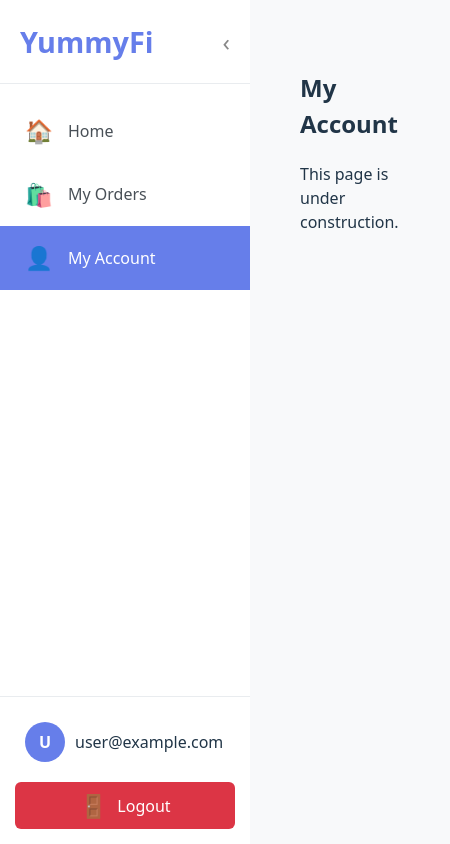
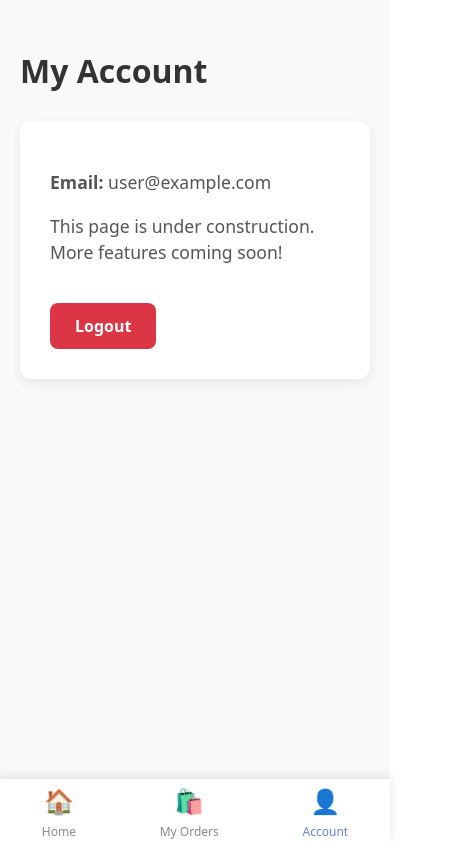
Before and after one commit to Developerr86/YummyFi, a React (Vite) app: page /account in a window 390 px wide. Shown: the whole page, 450 px wide, since content can reach past the window. Built offline with nearby package versions, Linux system fonts and the light colour scheme; no server answers; the database is empty; sample sign-in values are in the browser's storage.

Commit message:
UI Fixes, Mobile responsive and multiple orders live

```diff
--- a/src/App.jsx
+++ b/src/App.jsx
@@ -1,56 +1,41 @@
-import React from "react";
 import { BrowserRouter as Router, Routes, Route, Navigate } from "react-router-dom";
 import { AuthProvider, useAuth } from "./context/AuthContext";
 
 import UserLayout from "./components/UserLayout";
 import MyOrders from "./components/MyOrders";
+import MyAccount from "./components/MyAccount"; // Import the new component
 import Auth from "./components/Auth";
 import Home from "./components/Home";
 import AdminPanel from "./components/AdminPanel";
 import ProtectedRoute from "./components/ProtectedRoute";
 import "./App.css";
 
-// Placeholder for the My Account page
-const MyAccount = () => <div style={{padding: '20px'}}><h2>My Account</h2><p>This page is under construction.</p></div>;
-
 function AppRoutes() {
   const { user } = useAuth();
 
-  // REMOVED the faulty redirect block that was here to prevent the infinite loop.
-
   return (
     <Routes>
-      {/* Auth route remains the same */}
       <Route path="/auth" element={!user ? <Auth /> : <Navigate to="/" replace />} />
-
-      {/* Admin Route is now fully independent */}
       <Route
         path="/admin"
         element={
           <ProtectedRoute>
-            {/* This logic correctly ensures only admins see the panel */}
             {user?.role === 'admin' ? <AdminPanel /> : <Navigate to="/" replace />}
           </ProtectedRoute>
         }
       />
-
-      {/* User Routes are wrapped in the UserLayout */}
       <Route
         path="/"
         element={
           <ProtectedRoute>
-            {/* If a logged-in admin tries to visit the user homepage, send them to their panel instead */}
             {user?.role === 'admin' ? <Navigate to="/admin" replace /> : <UserLayout />}
           </ProtectedRoute>
         }
       >
-          {/* These routes will render inside UserLayout and have the sidebar */}
           <Route index element={<Home />} />
           <Route path="my-orders" element={<MyOrders />} />
-          <Route path="account" element={<MyAccount />} />
+          <Route path="account" element={<MyAccount />} /> {/* Add the new account route */}
       </Route>
-
-      {/* A catch-all to redirect any other path to the home page */}
       <Route path="*" element={<Navigate to="/" replace />} />
     </Routes>
   );
--- a/src/components/MenuManagement.css
+++ b/src/components/MenuManagement.css
@@ -3,6 +3,12 @@
   border-radius: 16px;
   box-shadow: 0 8px 24px rgba(0, 0, 0, 0.1);
   overflow: hidden;
+}
+
+input{
+  background-color: #fff;
+  color: #000;
+  border-color: #667eea;
 }
 
 .menu-header {
@@ -157,6 +163,7 @@
   border-radius: 6px;
   cursor: pointer;
   transition: all 0.3s ease;
+  color: #000;
 }
 
 .edit-item-btn:hover {
@@ -455,4 +462,5 @@
   align-items: center;
   gap: 8px;
   font-weight: 500;
+  color: #000;
 }
--- /dev/null
+++ b/src/components/MobileLayout.css
@@ -0,0 +1,52 @@
+.mobile-layout {
+  display: flex;
+  flex-direction: column;
+  height: 100vh;
+  background-color: #f8f9fa;
+}
+
+.mobile-content {
+  flex: 1;
+  overflow-y: auto;
+  padding-bottom: 80px; /* Add padding to prevent content from hiding behind the nav bar */
+}
+
+.bottom-nav {
+  position: fixed;
+  bottom: 0;
+  left: 0;
+  right: 0;
+  height: 65px;
+  background-color: white;
+  display: flex;
+  justify-content: space-around;
+  align-items: center;
+  box-shadow: 0 -2px 10px rgba(0, 0, 0, 0.1);
+  border-top: 1px solid #e9ecef;
+}
+
+.nav-item {
+  display: flex;
+  flex-direction: column;
+  align-items: center;
+  justify-content: center;
+  text-decoration: none;
+  color: #888;
+  flex-grow: 1;
+  height: 100%;
+}
+
+.nav-icon {
+  font-size: 1.5rem;
+  margin-bottom: 4px;
+}
+
+.nav-text {
+  font-size: 0.75rem;
+  font-weight: 500;
+}
+
+/* Style for the active NavLink */
+.nav-item.active {
+  color: #667eea;
+}
--- /dev/null
+++ b/src/components/MobileLayout.jsx
@@ -0,0 +1,29 @@
+import React from 'react';
+import { NavLink, Outlet } from 'react-router-dom';
+import './MobileLayout.css'; // We will create this file next
+
+const MobileLayout = () => {
+    return (
+        <div className="mobile-layout">
+            <main className="mobile-content">
+                <Outlet />
+            </main>
+            <nav className="bottom-nav">
+                <NavLink to="/" className="nav-item">
+                    <span className="nav-icon">🏠</span>
+                    <span className="nav-text">Home</span>
+                </NavLink>
+                <NavLink to="/my-orders" className="nav-item">
+                    <span className="nav-icon">🛍️</span>
+                    <span className="nav-text">My Orders</span>
+                </NavLink>
+                <NavLink to="/account" className="nav-item">
+                    <span className="nav-icon">👤</span>
+                    <span className="nav-text">Account</span>
+                </NavLink>
+            </nav>
+        </div>
+    );
+};
+
+export default MobileLayout;
--- /dev/null
+++ b/src/components/MyAccount.css
@@ -0,0 +1,38 @@
+.my-account-container {
+  max-width: 600px;
+  margin: 0 auto;
+  padding: 20px;
+}
+
+.my-account-container h2 {
+  font-size: 2rem;
+  color: #333;
+}
+
+.account-card {
+  background: white;
+  padding: 30px;
+  border-radius: 12px;
+  box-shadow: 0 4px 12px rgba(0,0,0,0.08);
+}
+
+.account-card p {
+  font-size: 1.1rem;
+  color: #555;
+}
+
+.account-logout-btn {
+  background: #dc3545;
+  color: white;
+  border: none;
+  padding: 12px 25px;
+  border-radius: 8px;
+  font-weight: 600;
+  cursor: pointer;
+  margin-top: 20px;
+  transition: background-color 0.2s ease;
+}
+
+.account-logout-btn:hover {
+  background: #c82333;
+}
--- /dev/null
+++ b/src/components/MyAccount.jsx
@@ -0,0 +1,22 @@
+import React from 'react';
+import { useAuth } from '../context/AuthContext';
+import './MyAccount.css'; // We will create this file next
+
+const MyAccount = () => {
+    const { user, logout } = useAuth();
+
+    return (
+        <div className="my-account-container">
+            <h2>My Account</h2>
+            <div className="account-card">
+                <p><strong>Email:</strong> {user?.email}</p>
+                <p>This page is under construction. More features coming soon!</p>
+                <button onClick={logout} className="account-logout-btn">
+                    Logout
+                </button>
+            </div>
+        </div>
+    );
+};
+
+export default MyAccount;
--- a/src/components/OrderModal.css
+++ b/src/components/OrderModal.css
@@ -219,6 +219,7 @@
   justify-content: space-between;
   align-items: center;
   font-size: 1rem;
+  color: #000;
 }
 
 .final-total {
--- a/src/components/Sidebar.jsx
+++ b/src/components/Sidebar.jsx
@@ -33,7 +33,7 @@ const Sidebar = ({ isOpen, toggleSidebar }) => {
             <div className="sidebar-footer">
                 <div className="user-profile">
                     <div className="user-avatar">{user?.email?.[0].toUpperCase()}</div>
-                    <span className="nav-text">{user?.email}</span>
+                    <span className="nav-text" style={{color: '#000'}}>{user?.email}</span>
                 </div>
                 <button onClick={logout} className="logout-button">
                     <span className="nav-icon">🚪</span>
--- a/src/components/TodaysMenu.css
+++ b/src/components/TodaysMenu.css
@@ -9,6 +9,28 @@
   padding: 50px;
   font-size: 1.2rem;
   color: #555;
+}
+
+.delivery-info {
+  background: white;
+  padding: 15px;
+  border-radius: 12px;
+  border: 1px solid #e1e5e9;
+  display: flex;
+  flex-direction: column;
+  gap: 10px;
+}
+
+.info-row {
+  display: flex;
+  align-items: center;
+  gap: 12px;
+  font-size: 0.95rem;
+  color: #555;
+}
+
+.icon {
+  font-size: 1.2rem;
 }
 
 .menu-card {
@@ -160,3 +182,35 @@
     order: -1; /* Move the image to the top on mobile */
   }
 }
+
+@media (max-width: 768px) {
+  .todays-menu {
+    margin: 0 auto;
+    padding: 10px;
+  }
+
+  .menu-card {
+    padding: 0;
+  }
+
+  .menu-card-body {
+    grid-template-columns: 1fr; /* Stack columns on top of each other */
+  }
+
+  .item-cover {
+    order: -1; /* Move the image to the top on mobile */
+    border-radius: 0;
+  }
+
+  .cover-image {
+    border-radius: 0;
+  }
+
+  .item-details {
+    padding: 20px;
+  }
+
+  .item-header h2 {
+    font-size: 1.5rem;
+  }
+}
--- a/src/components/UserLayout.jsx
+++ b/src/components/UserLayout.jsx
@@ -1,17 +1,40 @@
-import React, { useState } from 'react';
+import React, { useState, useEffect } from 'react';
 import { Outlet } from 'react-router-dom';
 import Sidebar from './Sidebar';
+import MobileLayout from './MobileLayout'; // Import the new mobile layout
 import './UserLayout.css';
 
+// A custom hook to check the window size
+const useWindowSize = () => {
+    const [size, setSize] = useState([window.innerWidth]);
+    useEffect(() => {
+        const handleResize = () => {
+            setSize([window.innerWidth]);
+        };
+        window.addEventListener('resize', handleResize);
+        return () => window.removeEventListener('resize', handleResize);
+    }, []);
+    return size;
+};
+
 const UserLayout = () => {
+    const [width] = useWindowSize();
     const [isSidebarOpen, setSidebarOpen] = useState(true);
+
+    // Set a breakpoint for mobile
+    const isMobile = width < 768;
 
     const toggleSidebar = () => {
         setSidebarOpen(!isSidebarOpen);
     };
 
+    // If it's a mobile screen, render the MobileLayout
+    if (isMobile) {
+        return <MobileLayout />;
+    }
+
+    // Otherwise, render the Desktop layout with the sidebar
     return (
-        // The class name will change based on the sidebar's state
         <div className={`user-layout ${isSidebarOpen ? 'sidebar-open' : 'sidebar-closed'}`}>
             <Sidebar isOpen={isSidebarOpen} toggleSidebar={toggleSidebar} />
             <main className="content-area">
```
Also changed, not shown: src/components/MenuManagement.jsx (+20 -27 lines), src/components/TodaysMenu.jsx (+57 -71 lines).
